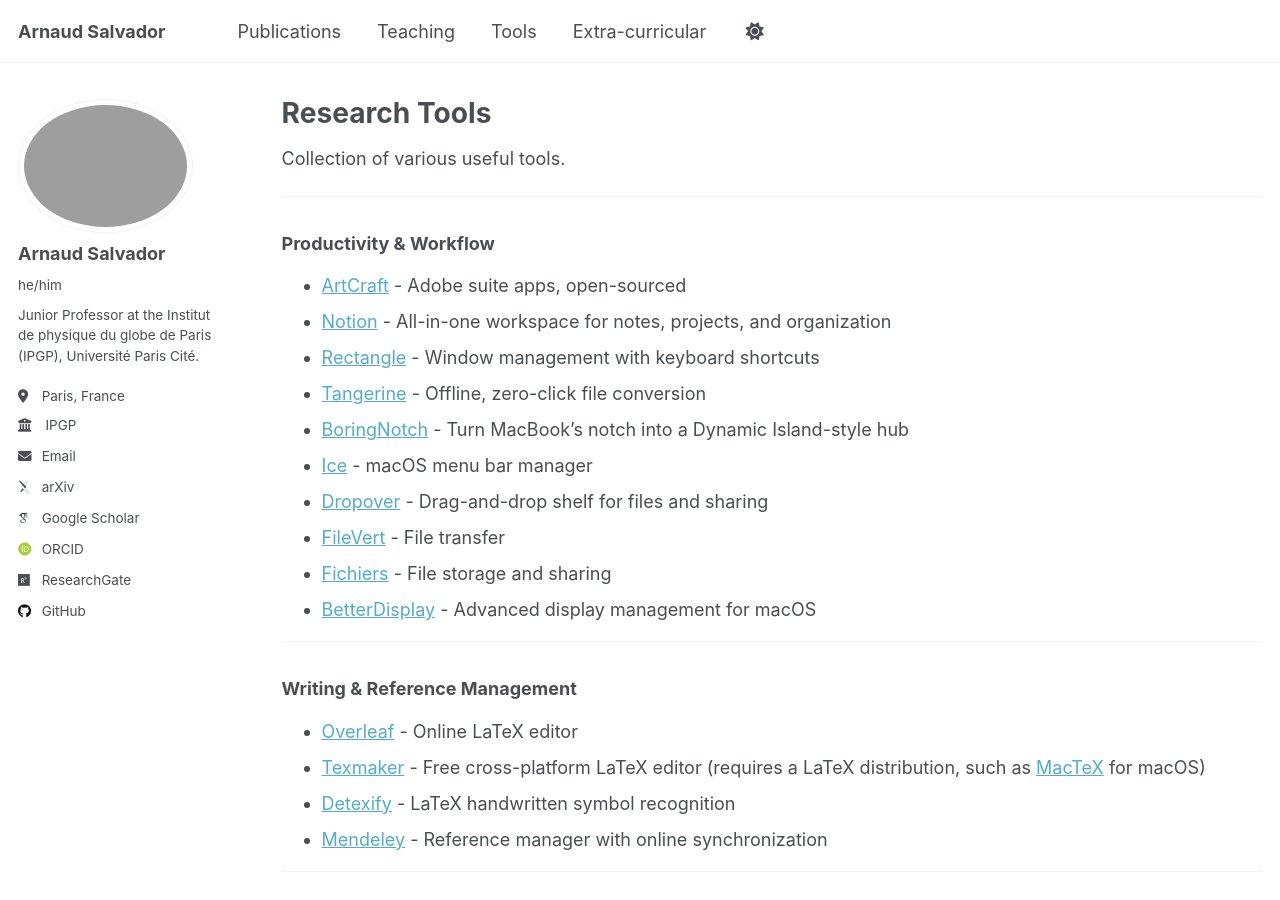
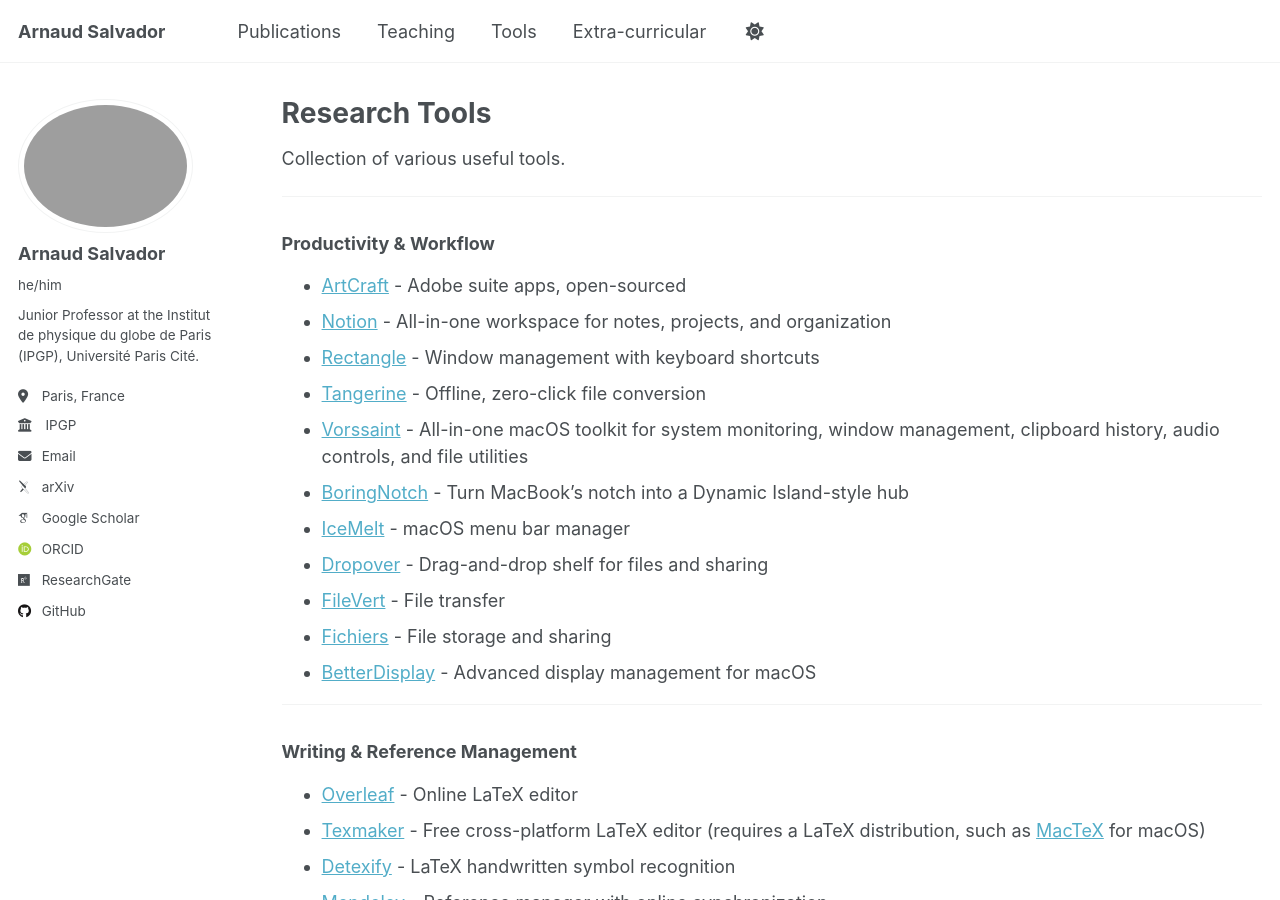
Before and after one commit to arnaudsalvador/arnaudsalvador.github.io, a Jekyll site: the page built from _pages/tools.md, in a window 1280 px wide and 900 px high. Built offline with Jekyll 4.4.1, drawn with Linux system fonts in a browser that asks for light colours; some web fonts are replaced.

Commit message:
Update tools.md

```diff
--- a/_pages/tools.md
+++ b/_pages/tools.md
@@ -17,8 +17,9 @@
 - [Notion](https://www.notion.so/desktop) - All-in-one workspace for notes, projects, and organization
 - [Rectangle](https://rectangleapp.com) - Window management with keyboard shortcuts
 - [Tangerine](https://tangerineformac.com) - Offline, zero-click file conversion
+- [Vorssaint](https://github.com/vorssaint/vorssaint-utils) - All-in-one macOS toolkit for system monitoring, window management, clipboard history, audio controls, and file utilities
 - [BoringNotch](https://github.com/TheBoredTeam/boring.notch) - Turn MacBook's notch into a Dynamic Island-style hub
-- [Ice](https://github.com/jordanbaird/Ice) - macOS menu bar manager
+- [IceMelt](https://github.com/pnikolaidis/icemelt) - macOS menu bar manager
 - [Dropover](https://dropoverapp.com) - Drag-and-drop shelf for files and sharing
 - [FileVert](https://filevert.fr/en) - File transfer
 - [Fichiers](https://lasuite.numerique.gouv.fr/produits/fichiers) - File storage and sharing
```
